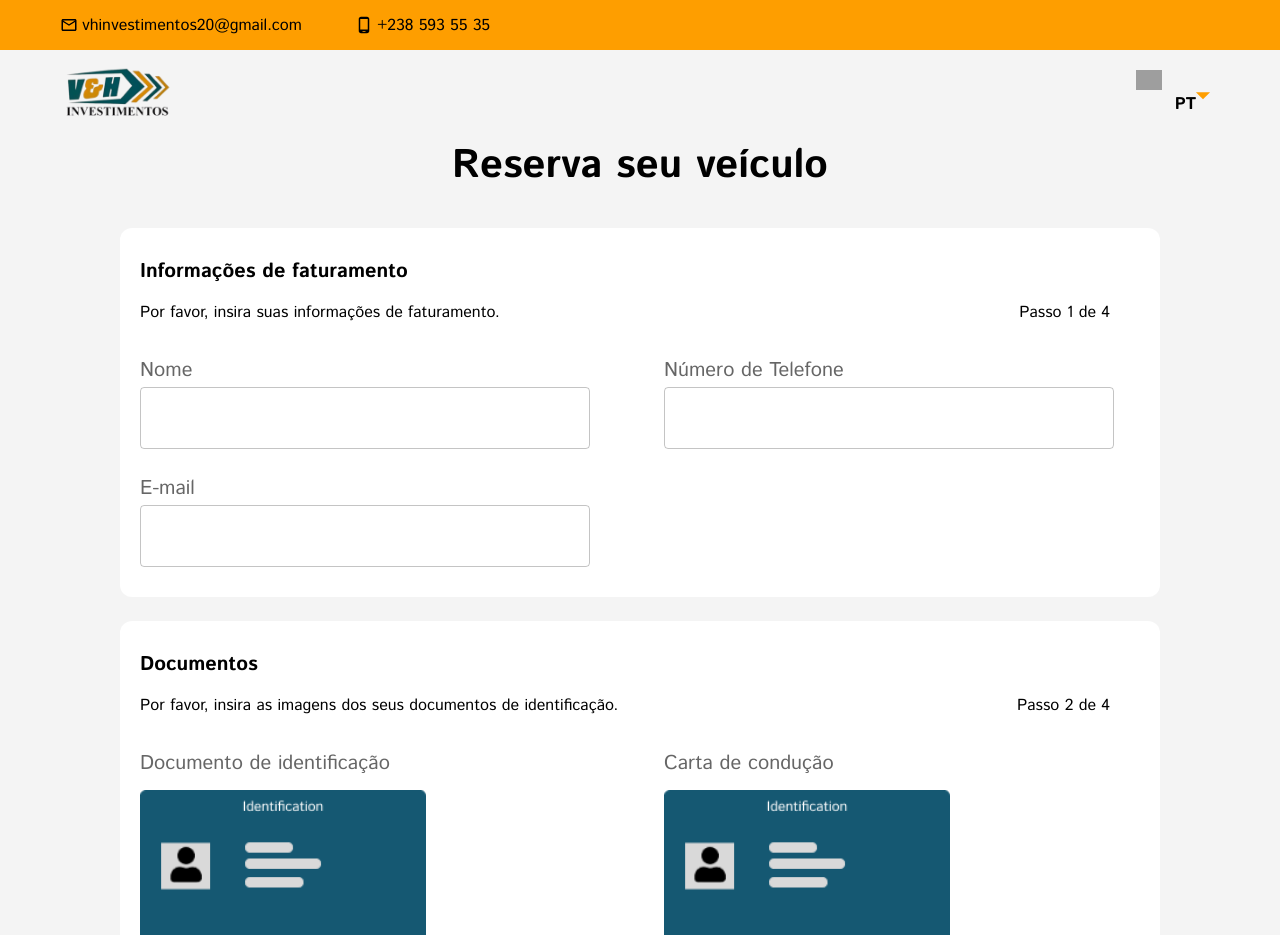
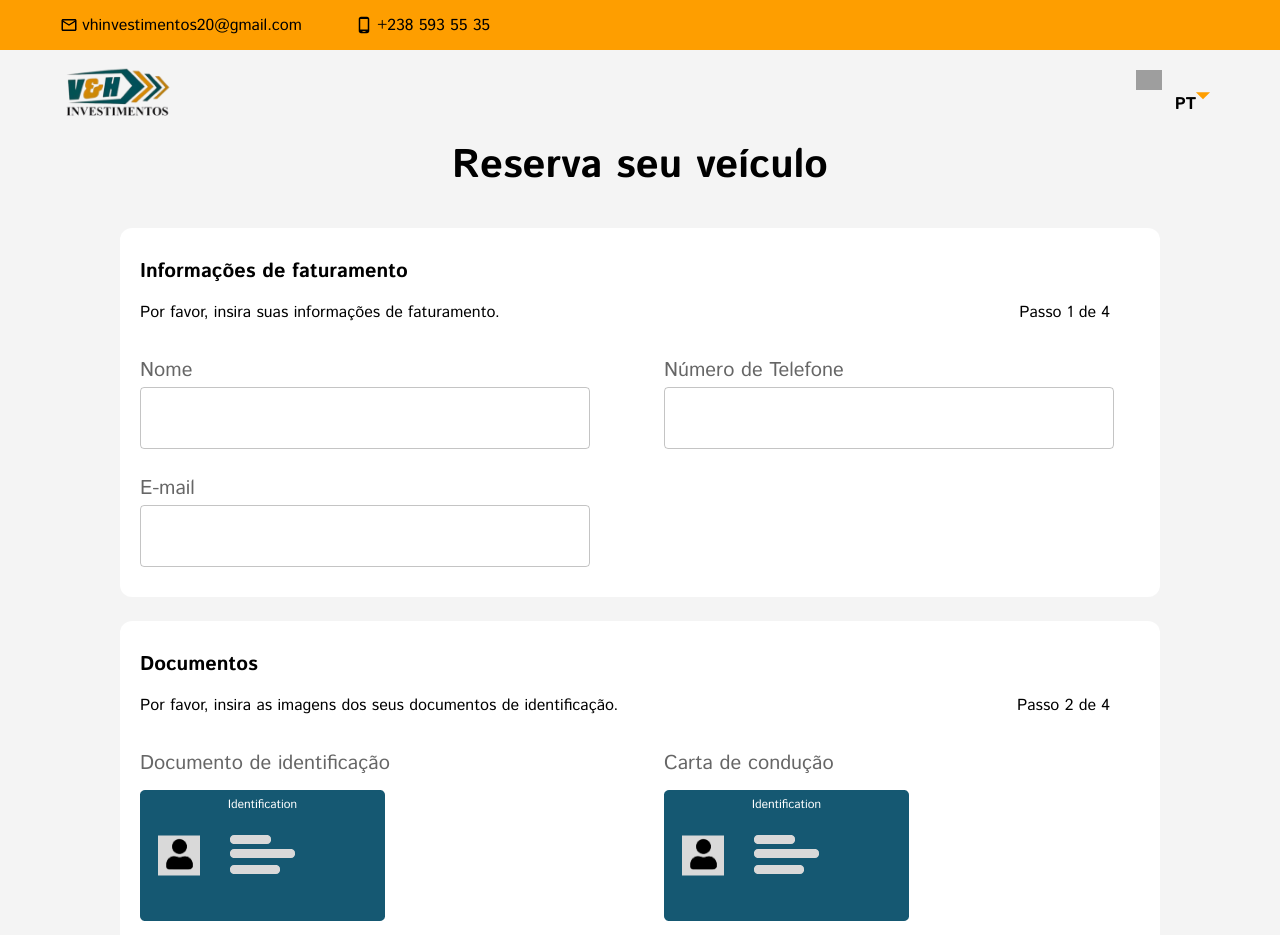
Before and after one commit to d-coder47/rent-a-car, a React (Vite) app: page /reservation in a window 1280 px wide. Shown: the top 935 px of the page. Built offline with nearby package versions, Linux system fonts and the light colour scheme; grey boxes are pictures that could not be loaded.

Commit message:
feat: Add improves to documents uploads

```diff
--- a/src/components/ReservationForm/ReservationForm.tsx
+++ b/src/components/ReservationForm/ReservationForm.tsx
@@ -19,10 +19,12 @@ const ReservationForm = () => {
     identificationDoc: {
       filePath: frontID,
       fileType: "",
+      fileName: "",
     },
     driverLicence: {
       filePath: frontID,
       fileType: "",
+      fileName: "",
     },
     vehicle: [
       {
@@ -115,6 +117,7 @@ const ReservationForm = () => {
         identificationDoc: {
           filePath: path,
           fileType: file.type,
+          fileName: file.name,
         },
       }));
 
@@ -134,6 +137,7 @@ const ReservationForm = () => {
         driverLicence: {
           filePath: path,
           fileType: file.type,
+          fileName: file.name,
         },
       }));
 
--- a/src/components/ReservationForm/Step2.tsx
+++ b/src/components/ReservationForm/Step2.tsx
@@ -1,4 +1,4 @@
-import React from "react";
+import React, { useState } from "react";
 import { CloudUpload } from "@mui/icons-material";
 import {
   Avatar,
@@ -55,7 +55,7 @@ const Step2: React.FC<IStep> = ({
           <Typography variant="body2">Passo 2 de 4</Typography>
         </Box>
 
-        <Box sx={{ marginTop: "30px" }}>
+        <Box sx={{ marginTop: "30px", height: "256px" }}>
           <Grid
             container
             spacing={{ xs: 2, md: 3 }}
@@ -70,8 +70,9 @@ const Step2: React.FC<IStep> = ({
               <Avatar
                 src={reservationValues.identificationDoc.filePath}
                 sx={{
-                  width: "60%",
-                  height: "auto",
+                  width: "245px",
+                  maxHeight: "131px",
+                  minHeight: "131px",
                   borderRadius: 0,
                   marginTop: "10px",
                   marginBottom: "20px",
@@ -83,6 +84,26 @@ const Step2: React.FC<IStep> = ({
                       : "none",
                 }}
               />
+
+              <Box
+                sx={{
+                  display:
+                    reservationValues.identificationDoc.fileType ===
+                    "application/pdf"
+                      ? "flex"
+                      : "none",
+
+                  width: "60%",
+                  height: "62%",
+                  marginTop: "10px",
+                  marginBottom: "20px",
+                  alignItems: "center",
+                }}
+              >
+                <Typography variant="body1">
+                  {reservationValues.identificationDoc.fileName}
+                </Typography>
+              </Box>
 
               <Typography
                 sx={{
@@ -117,8 +138,9 @@ const Step2: React.FC<IStep> = ({
               <Avatar
                 src={reservationValues.driverLicence.filePath}
                 sx={{
-                  width: "60%",
-                  height: "auto",
+                  width: "245px",
+                  maxHeight: "131px",
+                  minHeight: "131px",
                   borderRadius: 0,
                   marginTop: "10px",
                   marginBottom: "20px",
@@ -130,6 +152,27 @@ const Step2: React.FC<IStep> = ({
                       : "none",
                 }}
               />
+
+              <Box
+                sx={{
+                  display:
+                    reservationValues.driverLicence.fileType ===
+                    "application/pdf"
+                      ? "flex"
+                      : "none",
+
+                  width: "60%",
+                  height: "62%",
+                  marginTop: "10px",
+                  marginBottom: "20px",
+                  alignItems: "center",
+                }}
+              >
+                <Typography variant="body1">
+                  {reservationValues.driverLicence.fileName}
+                </Typography>
+              </Box>
+
               <Typography
                 sx={{
                   color: "red",
--- a/src/interfaces/index.tsx
+++ b/src/interfaces/index.tsx
@@ -35,10 +35,12 @@ export interface IReservationInfo {
   identificationDoc: {
     filePath: string;
     fileType: string;
+    fileName: string;
   };
   driverLicence: {
     filePath: string;
     fileType: string;
+    fileName: string;
   };
   vehicle: IVehicle[];
   price: number;
```
